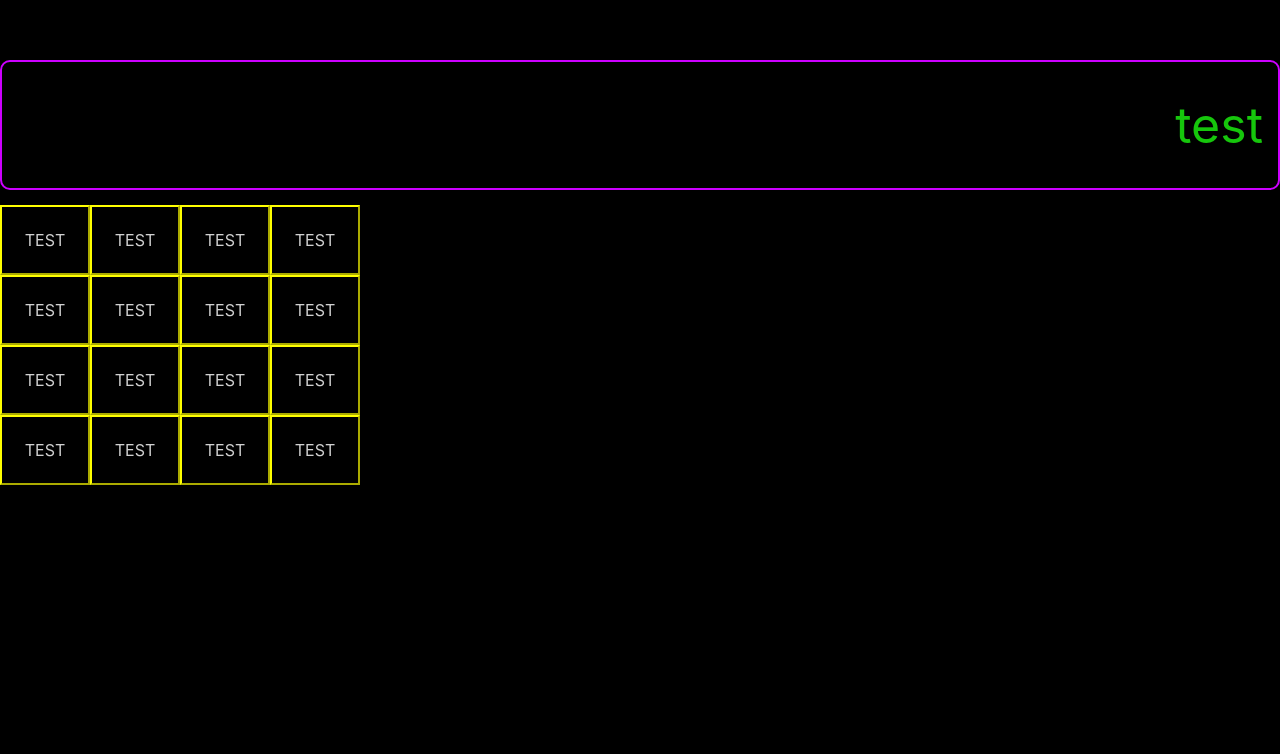
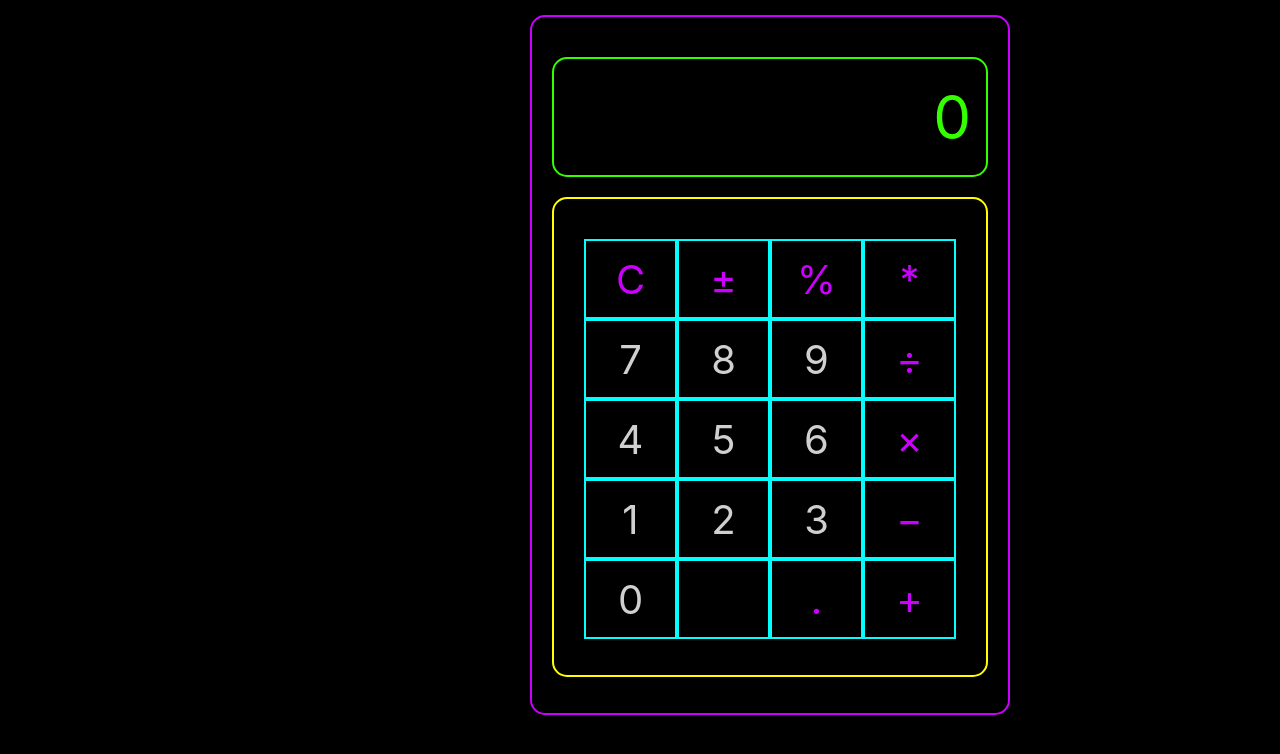
Before and after one commit to cmercado-b/react-calculator, a React (Create React App) app: page / in a window 1280 px wide. Shown: the top 754 px of the page. Built offline with nearby package versions, Linux system fonts and the light colour scheme.

Commit message:
Changed to Desktop View First

```diff
--- a/src/App.css
+++ b/src/App.css
@@ -13,12 +13,28 @@ html {
     margin: 0;
     padding: 0;
 }
-@media (min-width: 320px) and (max-width: 480px) {
-    .App {
-        border: 2px solid #cc00ff;
-        height: 620px;
-        margin: 10px;
-        padding: 20px;
-        border-radius: 20px;
-    }
+
+.App {
+    position: absolute;
+    border: 2px solid #cc00ff;
+    height: 700px;
+    width: 480px;
+    top: 15px;
+    left: 530px;
+    border-radius: 15px;
 }
+
+.buttonContainer {
+    border: 2px solid #ffff00;
+    margin: 20px;
+    height: 480px;
+    border-radius: 15px;
+    padding: 40px 30px 30px;
+}
+
+.buttonRow {
+    display: flex;
+    align-items: center;
+    justify-content: center;
+    flex-direction: row;
+}
--- a/src/App.js
+++ b/src/App.js
@@ -4,42 +4,46 @@ import './App.css';
 import Button from './Button/Button.js';
 import Display from './Display/Display.js';
 
-function App() {
-
-  const rowStyle = {
-    display: 'flex',
-    width: '100%',
-  };
-
+class App extends Component {
+   render() {
     return (
       <div className="App">
           <Display />
-          <div style={rowStyle}>
-            <Button />
-            <Button />
-            <Button />
-            <Button />
+          <div className="buttonContainer">
+              <div className="buttonRow">
+                <Button>C</Button>
+                <Button>±</Button>
+                <Button>%</Button>
+                <Button>*</Button>
               </div>
-          <div style={rowStyle}>
-            <Button />
-            <Button />
-            <Button />
-            <Button />
+              <div className="buttonRow">
+                <Button>7</Button>
+                <Button>8</Button>
+                <Button>9</Button>
+                <Button>÷</Button>
               </div>
-          <div style={rowStyle}>
-            <Button />
-            <Button />
-            <Button />
-            <Button />
+              <div className="buttonRow">
+                <Button>4</Button>
+                <Button>5</Button>
+                <Button>6</Button>
+                <Button>×</Button>
               </div>
-          <div style={rowStyle}>
-            <Button />
-            <Button />
-            <Button />
-            <Button />
+              <div className="buttonRow">
+                <Button>1</Button>
+                <Button>2</Button>
+                <Button>3</Button>
+                <Button>−</Button>
+              </div>
+              <div className="buttonRow">
+                <Button>0</Button>
+                <Button></Button>
+                <Button>.</Button>
+                <Button>+</Button>
+              </div>
           </div>
       </div>
     );
   }
+}
 
 export default App;
--- /dev/null
+++ b/src/Button/Button.css
@@ -0,0 +1,18 @@
+.Button {
+    display: flex;
+    flex-wrap: wrap;
+    justify-content: center;
+    align-items: center;
+    height: 80px;
+    width: 90px;
+    border: 2px solid #00ffff;
+    color: #d0d0d0;
+    font-size: 40px;
+    flex: 4 auto;
+    cursor: pointer;
+}
+
+.Operator {
+    font-size: 40px;
+    color: #cc00ff;
+}
--- a/src/Button/Button.js
+++ b/src/Button/Button.js
@@ -1,20 +1,14 @@
 import React from 'react';
+import './Button.css';
+
+const operator = val => {
+    return !isNaN(val);
+};
 
 const button = (props) => {
-
-    const style = {
-        display: 'flex',
-        height: '70px',
-        width: '90px',
-        border: '2px outset #ffff00',
-        color: '#d0d0d0',
-        alignItems: 'center',
-        justifyContent: 'center',
-    };
-
     return (
-        <div>
-           <p style={style}>TEST</p>
+        <div className= {`Button ${operator(props.children) ? null : "Operator"}`}>
+            {props.children}
         </div>
     );
 };
--- /dev/null
+++ b/src/Display/Display.css
@@ -0,0 +1,12 @@
+.Display {
+    display: flex;
+    align-items: center;
+    justify-content: flex-end;
+    color: #33ff00;
+    height: 120px;
+    margin: 40px 20px 20px 20px;
+    border: 2px solid #33ff00;
+    border-radius: 15px;
+    padding: 15px;
+    font-size: 60px;
+}
--- a/src/Display/Display.js
+++ b/src/Display/Display.js
@@ -1,26 +1,11 @@
 import React from 'react';
 
+import './Display.css';
+
 const display = (props) => {
-
-    const style = {
-        display: 'flex',
-        backgroundColor: '#000',
-        width: 'auto',
-        height: '130px',
-        alignItems: 'center',
-        justifyContent: 'flex-end',
-        paddingRight: '15px',
-        marginTop: '60px',
-        marginBottom: '15px',
-        color: '#16C60C',
-        fontSize: '50px',
-        borderRadius: '10px',
-        border: '2px solid #cc00ff'
-    };
-
     return (
-        <div style={style}>
-            test
+        <div className="Display">
+            0
         </div>
     );
 };
```
Lines whose indentation alone changed are shown as unchanged.
